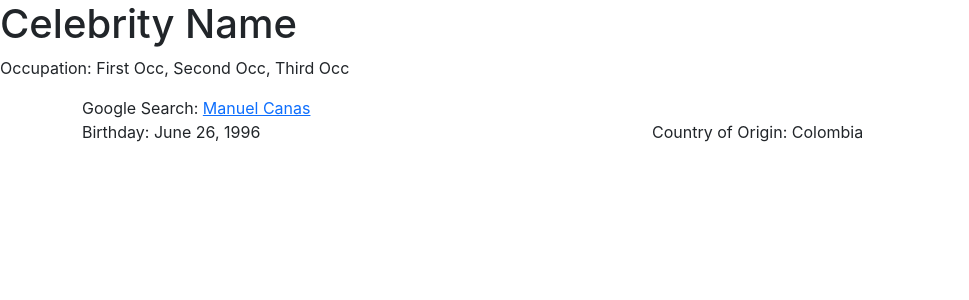
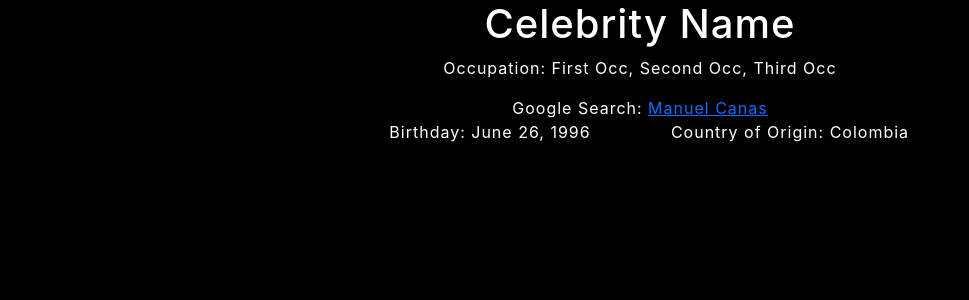
Before and after one commit to canasmh/NetWorthdle, a React (Create React App) app in the folder client/: page / in a window 1280 px wide. Shown: the top 300 px of the page, without its empty margins (0-969 px from the left). Built offline with nearby package versions, Linux system fonts and the light colour scheme.

Commit message:
Style the main application

```diff
--- a/client/src/App.css
+++ b/client/src/App.css
@@ -1,38 +1,33 @@
-.App {
-  text-align: center;
+html {
+  margin: 0 auto;
+  padding: 0;
 }
 
-.App-logo {
-  height: 40vmin;
-  pointer-events: none;
+body {
+  background-color: #000;
+  color: #FFF;
+  text-align: center;
+  letter-spacing: 1px;
 }
 
-@media (prefers-reduced-motion: no-preference) {
-  .App-logo {
-    animation: App-logo-spin infinite 20s linear;
+.app {
+  margin: 0 auto;
+}
+
+@media only screen and (min-width: 600px) {
+  .app {
+    width: 400px;
   }
 }
 
-.App-header {
-  background-color: #282c34;
-  min-height: 100vh;
-  display: flex;
-  flex-direction: column;
-  align-items: center;
-  justify-content: center;
-  font-size: calc(10px + 2vmin);
-  color: white;
+@media only screen and (min-width: 992px) {
+  .app {
+    width: 500px;
+  }
 }
 
-.App-link {
-  color: #61dafb;
-}
-
-@keyframes App-logo-spin {
-  from {
-    transform: rotate(0deg);
-  }
-  to {
-    transform: rotate(360deg);
+@media only screen and (min-width: 1200px) {
+  .app {
+    width: 600px;
   }
 }
--- a/client/src/App.js
+++ b/client/src/App.js
@@ -4,7 +4,7 @@ import Celeb from './Celeb';
 function App() {
 
   return (
-    <div>
+    <div className="app">
       <Celeb />
     </div>
   );
```
